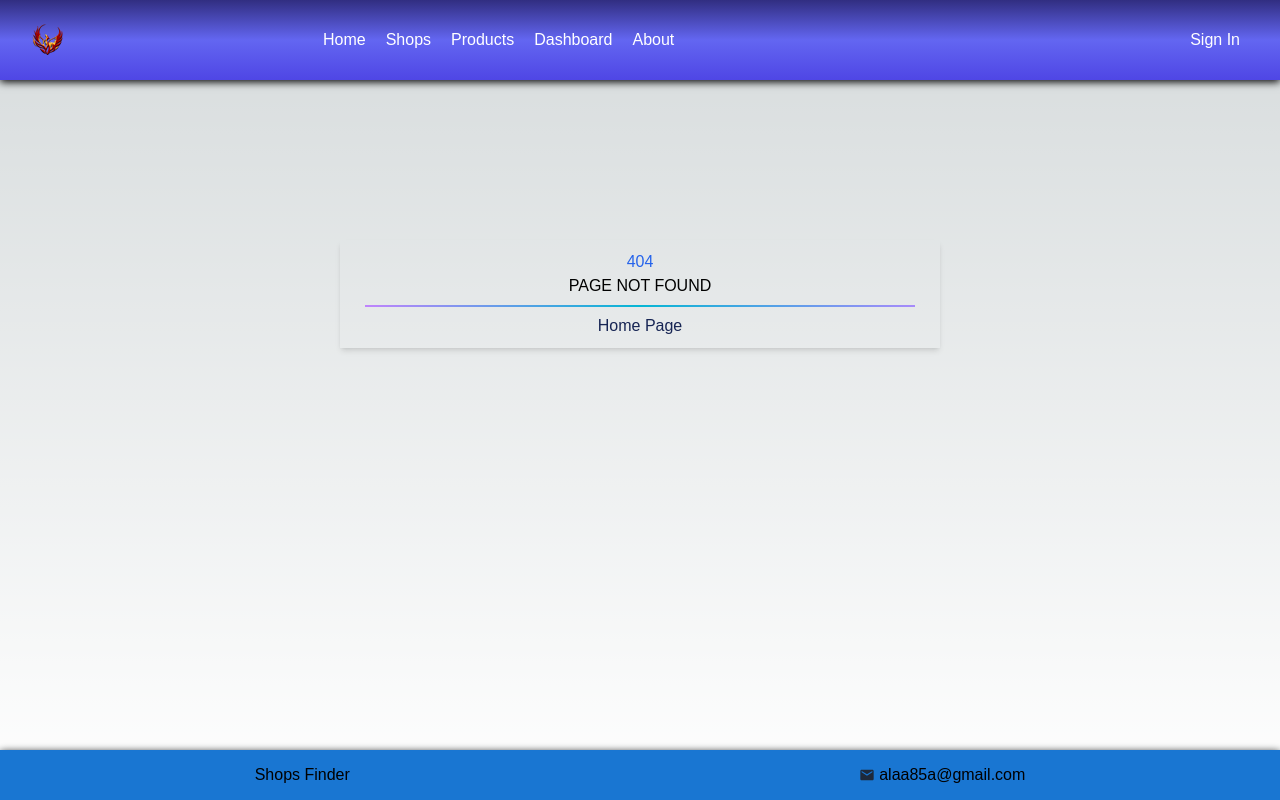
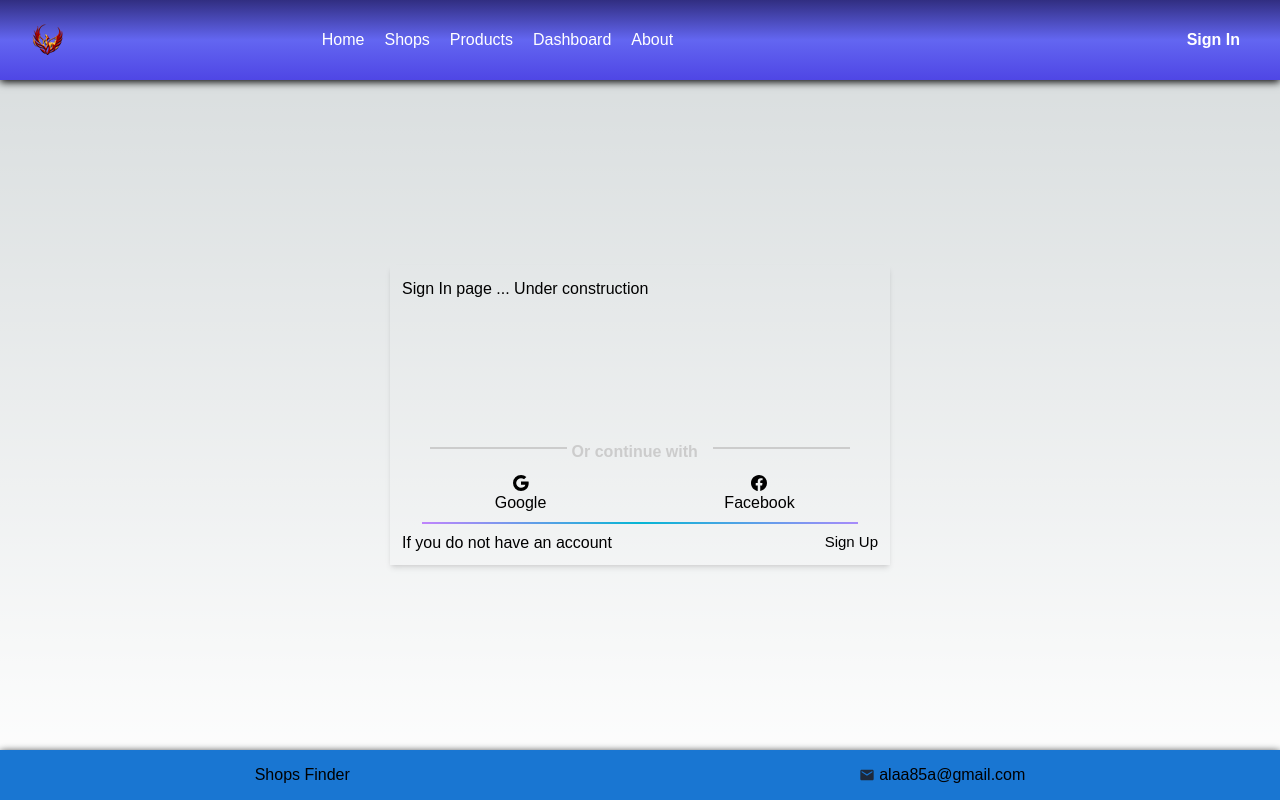
Before and after one commit to alaa-m1/nextjs14-approuter-nextauth-shopsfinder, a Next.js app: page /signin in a window 1280 px wide. Before the commit this address had no page. Built offline with nearby package versions, Linux system fonts and the light colour scheme.

Commit message:
feat: Update the layout of auth route group

```diff
--- /dev/null
+++ b/src/app/(auth)/layout.tsx
@@ -0,0 +1,75 @@
+"use client";
+import { ColoredDevider, LinkButton } from "@/shared";
+import { usePathname } from "next/navigation";
+import React from "react";
+import { BsGoogle } from "react-icons/bs";
+import { BsFacebook } from "react-icons/bs";
+
+const AuthLayout = ({ children }: { children: React.ReactNode }) => {
+  const pathName = usePathname();
+  return (
+    <div className="flex h-full">
+      <div className="m-auto w-[500px] h-[300px] shadow-md hover:shadow-lg">
+        <div className="flex flex-col h-full text-black p-3">
+          <div className="flex grow">{children}</div>
+          <>
+            <div className="flex justify-center mb-[10px] py-0 px-[10px]">
+              <div className="w-[30%] bg-[#ccc] h-[2px] my-[7px] mx-[5px]" />
+              <span className="w-[30%] text-[#ccc] font-bold">
+                Or continue with
+              </span>
+              <div className="w-[30%] bg-[#ccc] h-[2px] my-[7px] mx-[5px]" />
+            </div>
+            <div className="grid sm:grid-cols-1 md:grid-cols-2 justify-center justify-items-center gap-x-0.5 gap-y-2">
+              <div className="normal-case">
+                <button onClick={() => console.log("Sign in using Google")}>
+                  <div className="flex flex-col">
+                    <BsGoogle className="self-center" />
+                    Google
+                  </div>
+                </button>
+              </div>
+              <div className="normal-case">
+                <button onClick={() => console.log("Sign in using Facebook")}>
+                  <div className="flex flex-col">
+                    <BsFacebook className="self-center" />
+                    <span> Facebook</span>
+                  </div>
+                </button>
+              </div>
+            </div>
+          </>
+
+          <ColoredDevider />
+          {pathName === "/signup" ? (
+            <div className="w-full flex flex-row justify-between [#_button]:hover:bg-transparent">
+              <div className="grow-[1] size-5 text-black">
+                If you already have an account &nbsp;
+              </div>
+              <LinkButton
+                label="Sign In"
+                style={{ color: "primary.light", fontSize: "15px" }}
+                data-testid="Auth-btn-signin"
+                to="signin"
+              />
+            </div>
+          ) : (
+            <div className="w-full flex flex-row justify-between [#_button]:hover:bg-transparent">
+              <div className="grow-[1] size-5 text-black">
+                If you do not have an account &nbsp;
+              </div>
+
+              <LinkButton
+                label="Sign Up"
+                style={{ color: "primary.light", fontSize: "15px" }}
+                data-testid="Auth-btn-signup"
+                to="signup"
+              />
+            </div>
+          )}
+        </div>
+      </div>
+    </div>
+  );
+};
+export default AuthLayout;
--- /dev/null
+++ b/src/app/(auth)/signin/page.tsx
@@ -0,0 +1,6 @@
+"use client"
+import React from "react";
+const Page=()=>{
+    return <div>Sign In page ... Under construction</div>
+}
+export default Page;
--- /dev/null
+++ b/src/app/(auth)/signup/page.tsx
@@ -0,0 +1,6 @@
+"use client"
+import React from "react";
+const Page=()=>{
+    return <div>Sign Up page ... Under construction</div>
+}
+export default Page;
--- a/src/app/auth/page.tsx
+++ /dev/null
@@ -1,9 +0,0 @@
-import React from 'react';
-const Page = () => {
-  return (
-    <>
-      <div>Auth page ...</div>
-    </>
-  );
-};
-export default Page;
--- a/src/shared/layoutComponents/Header/Header.tsx
+++ b/src/shared/layoutComponents/Header/Header.tsx
@@ -52,7 +52,7 @@ export const Header = () => {
                   <span>Sign Out</span>
                 </StyledLink>
               ) : (
-                <StyledLink href={"/auth"}>Sign In</StyledLink>
+                <StyledLink href={"/signin"}>Sign In</StyledLink>
               )}
             </div>
           </>
--- a/src/shared/layoutComponents/Header/components/Drawer.tsx
+++ b/src/shared/layoutComponents/Header/components/Drawer.tsx
@@ -95,7 +95,7 @@ export const Drawer = ({ links, currentUser, isSmallScreen }: DrawerProps) => {
                   </div>
                 ) : (
                   <div className="my-2" onClick={() => setOpen(false)}>
-                    <StyledLink href={"/auth"}>{"Sign In"}</StyledLink>
+                    <StyledLink href={"/signin"}>{"Sign In"}</StyledLink>
                   </div>
                 )}
               </StyledList>
```
